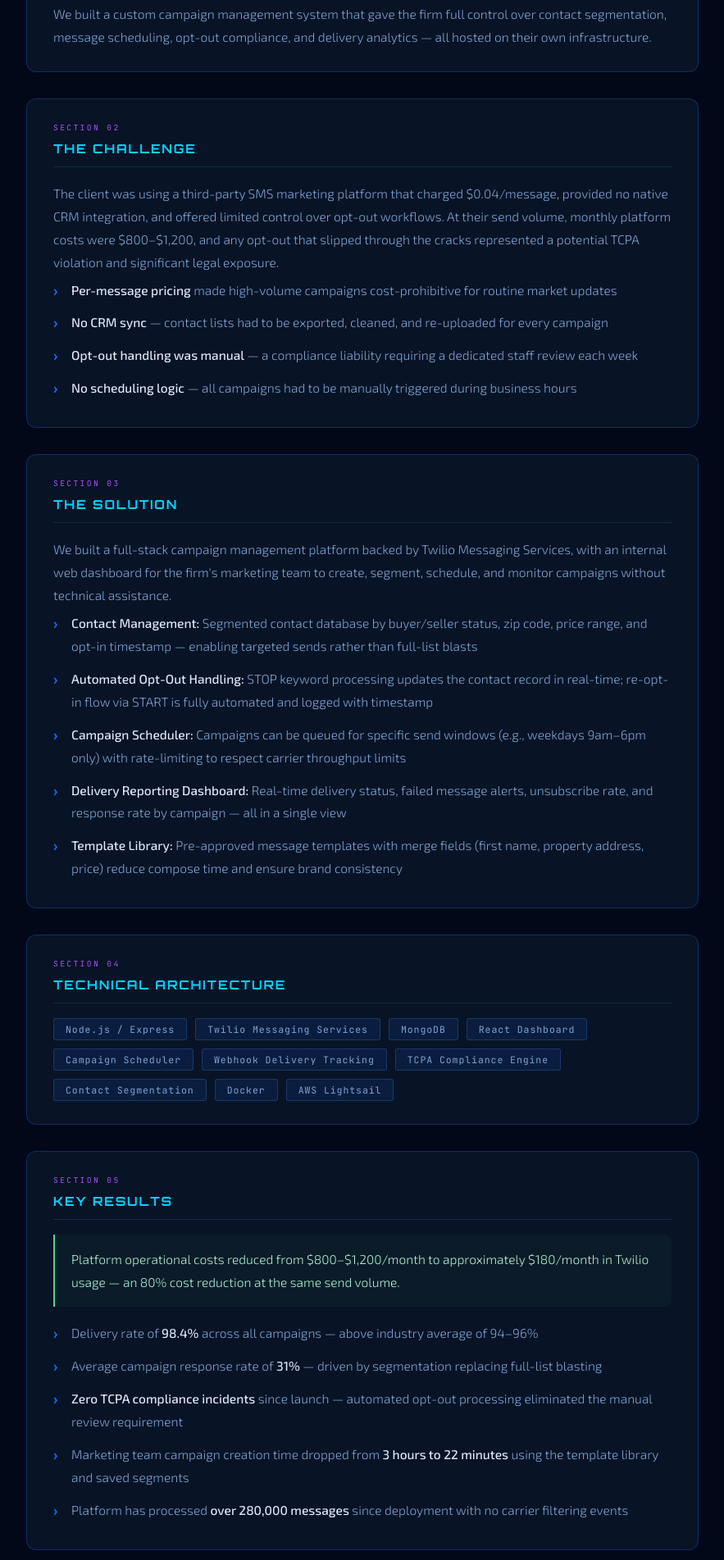
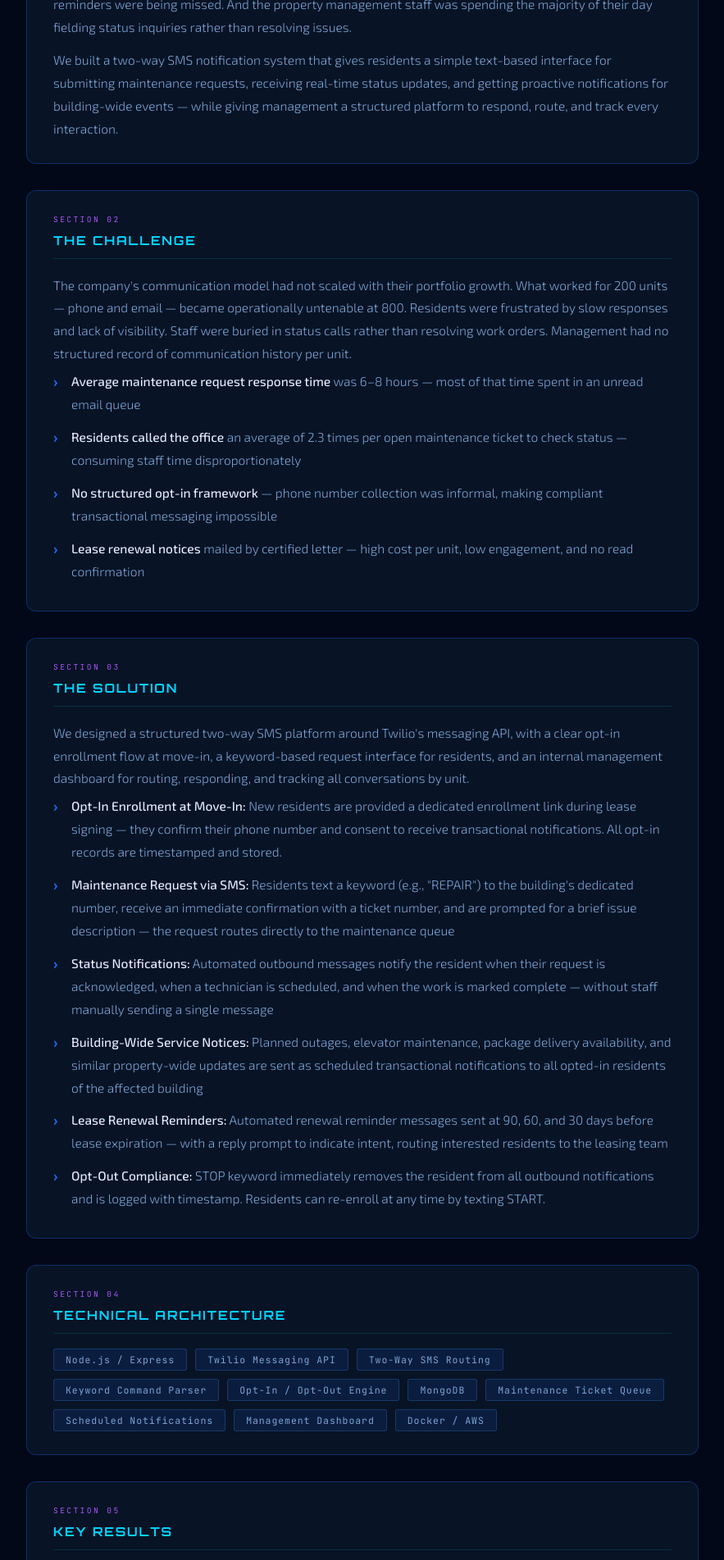
Before and after one commit to bruhnf/bruhnfreeman.com, a website: page public/projects/sms-notifications.html in a window 1280 px wide. Shown: the part 897-2800 px from the top of the page at 82% size, without its empty margins (198-1081 px from the left). Drawn offline with Linux system fonts and the light colour scheme; animation ran at ten frames a second.

Commit message:
Changed SMS BLAST to something more subtle. sms-notifications

```diff
--- a/public/projects/sms-blast.html
+++ b/public/projects/sms-notifications.html
@@ -3,7 +3,7 @@
 <head>
     <meta charset="UTF-8">
     <meta name="viewport" content="width=device-width, initial-scale=1.0">
-    <title>SMS Blast & Campaign System — Project Summary | Bruhn Freeman</title>
+    <title>Resident SMS Notification System — Project Summary | Bruhn Freeman</title>
     <link href="https://fonts.googleapis.com/css2?family=Orbitron:wght@400;700;900&family=Exo+2:wght@300;400;500;600&family=JetBrains+Mono:wght@400;500&display=swap" rel="stylesheet">
     <style>
         :root { --deep-space: #020818; --nebula-blue: #0a1628; --glow-blue: #1a6eff; --glow-cyan: #00d4ff; --glow-purple: #a855f7; --glow-green: #4ade80; --text-primary: #e2eaff; --text-secondary: #7ba4d4; --text-muted: #3a5a8a; --border-glow: rgba(26, 110, 255, 0.3); --card-bg: rgba(10, 22, 40, 0.85); }
@@ -14,8 +14,7 @@
         .stars::after { background-image: radial-gradient(1px 1px at 5% 55%, rgba(255,255,255,0.5) 0%, transparent 100%), radial-gradient(1.5px 1.5px at 35% 25%, rgba(200,210,255,0.8) 0%, transparent 100%), radial-gradient(1px 1px at 55% 85%, rgba(255,255,255,0.6) 0%, transparent 100%), radial-gradient(1px 1px at 75% 50%, rgba(180,200,255,0.7) 0%, transparent 100%); animation: twinkle 8s ease-in-out infinite alternate; }
         @keyframes twinkle { 0% { opacity: 0.6; } 100% { opacity: 1; } }
         .nebula { position: fixed; top: 0; left: 0; width: 100%; height: 100%; pointer-events: none; z-index: 0; background: radial-gradient(ellipse 80% 50% at 20% 30%, rgba(26, 110, 255, 0.08) 0%, transparent 60%), radial-gradient(ellipse 60% 40% at 80% 70%, rgba(168, 85, 247, 0.07) 0%, transparent 60%); }
-        header { position: relative; z-index: 10; padding: 40px 60px 30px; border-bottom: 1px solid var(--border-glow); background: linear-gradient(180deg, rgba(2,8,24,0.95) 0%, transparent 100%); display: flex; align-items: center; justify-content: space-between; animation: fadeDown 0.8s ease forwards; }
-        @keyframes fadeDown { from { opacity: 0; transform: translateY(-20px); } to { opacity: 1; transform: translateY(0); } }
+        header { position: relative; z-index: 10; padding: 40px 60px 30px; border-bottom: 1px solid var(--border-glow); background: linear-gradient(180deg, rgba(2,8,24,0.95) 0%, transparent 100%); display: flex; align-items: center; justify-content: space-between; }
         .logo { font-family: 'Orbitron', monospace; font-size: 1.4em; font-weight: 900; letter-spacing: 0.15em; text-transform: uppercase; background: linear-gradient(135deg, var(--glow-cyan), var(--glow-blue), var(--glow-purple)); -webkit-background-clip: text; -webkit-text-fill-color: transparent; background-clip: text; text-decoration: none; }
         nav a { font-family: 'Orbitron', monospace; font-size: 0.65em; letter-spacing: 0.12em; color: var(--text-secondary); text-decoration: none; text-transform: uppercase; margin-left: 30px; transition: color 0.3s; }
         nav a:hover { color: var(--glow-cyan); text-shadow: 0 0 12px rgba(0, 212, 255, 0.6); }
@@ -72,15 +71,15 @@
     <a href="/#work" class="back-link">← Back to More Solutions</a>
 
     <div class="project-num">// PROJECT 004</div>
-    <div class="category-badge">SMS Campaign Platform · Real Estate</div>
-    <h1 class="page-title">SMS Blast & Campaign System</h1>
-    <p class="page-subtitle">Compliant Bulk Messaging & Campaign Automation for a Real Estate Firm — 4,000+ Contacts</p>
+    <div class="category-badge">SMS Notifications · Property Management</div>
+    <h1 class="page-title">Resident SMS Notification System</h1>
+    <p class="page-subtitle">Two-Way Transactional Messaging for a Multi-Property Residential Management Company — 800+ Units</p>
 
     <div class="stats-bar">
-        <div class="stat"><div class="stat-val">4,200+</div><div class="stat-label">Active Contacts</div></div>
-        <div class="stat"><div class="stat-val">98.4%</div><div class="stat-label">Delivery Rate</div></div>
-        <div class="stat"><div class="stat-val">31%</div><div class="stat-label">Avg Open/Response Rate</div></div>
-        <div class="stat"><div class="stat-val">100%</div><div class="stat-label">TCPA Compliant</div></div>
+        <div class="stat"><div class="stat-val">800+</div><div class="stat-label">Residential Units</div></div>
+        <div class="stat"><div class="stat-val">72%</div><div class="stat-label">Faster Request Resolution</div></div>
+        <div class="stat"><div class="stat-val">91%</div><div class="stat-label">Resident Opt-In Rate</div></div>
+        <div class="stat"><div class="stat-val">58%</div><div class="stat-label">Inbound Call Reduction</div></div>
     </div>
 
     <div class="glow-divider"></div>
@@ -88,32 +87,33 @@
     <div class="section">
         <span class="section-number">Section 01</span>
         <h2>Project Overview</h2>
-        <p>A regional real estate firm with a buyer and seller database of 4,200+ opted-in contacts needed a reliable way to push time-sensitive listing alerts, open house announcements, and market update campaigns via SMS — without the per-message fees and compliance limitations of generic bulk SMS platforms.</p>
-        <p>We built a custom campaign management system that gave the firm full control over contact segmentation, message scheduling, opt-out compliance, and delivery analytics — all hosted on their own infrastructure.</p>
+        <p>A residential property management company overseeing 800+ units across six buildings was handling all tenant communication through phone calls and a shared email inbox. Maintenance requests sat unread for hours. Residents had no way to check the status of an open request without calling the office. Lease renewal reminders were being missed. And the property management staff was spending the majority of their day fielding status inquiries rather than resolving issues.</p>
+        <p>We built a two-way SMS notification system that gives residents a simple text-based interface for submitting maintenance requests, receiving real-time status updates, and getting proactive notifications for building-wide events — while giving management a structured platform to respond, route, and track every interaction.</p>
     </div>
 
     <div class="section">
         <span class="section-number">Section 02</span>
         <h2>The Challenge</h2>
-        <p>The client was using a third-party SMS marketing platform that charged $0.04/message, provided no native CRM integration, and offered limited control over opt-out workflows. At their send volume, monthly platform costs were $800–$1,200, and any opt-out that slipped through the cracks represented a potential TCPA violation and significant legal exposure.</p>
+        <p>The company's communication model had not scaled with their portfolio growth. What worked for 200 units — phone and email — became operationally untenable at 800. Residents were frustrated by slow responses and lack of visibility. Staff were buried in status calls rather than resolving work orders. Management had no structured record of communication history per unit.</p>
         <ul>
-            <li><strong>Per-message pricing</strong> made high-volume campaigns cost-prohibitive for routine market updates</li>
-            <li><strong>No CRM sync</strong> — contact lists had to be exported, cleaned, and re-uploaded for every campaign</li>
-            <li><strong>Opt-out handling was manual</strong> — a compliance liability requiring a dedicated staff review each week</li>
-            <li><strong>No scheduling logic</strong> — all campaigns had to be manually triggered during business hours</li>
+            <li><strong>Average maintenance request response time</strong> was 6–8 hours — most of that time spent in an unread email queue</li>
+            <li><strong>Residents called the office</strong> an average of 2.3 times per open maintenance ticket to check status — consuming staff time disproportionately</li>
+            <li><strong>No structured opt-in framework</strong> — phone number collection was informal, making compliant transactional messaging impossible</li>
+            <li><strong>Lease renewal notices</strong> mailed by certified letter — high cost per unit, low engagement, and no read confirmation</li>
         </ul>
     </div>
 
     <div class="section">
         <span class="section-number">Section 03</span>
         <h2>The Solution</h2>
-        <p>We built a full-stack campaign management platform backed by Twilio Messaging Services, with an internal web dashboard for the firm's marketing team to create, segment, schedule, and monitor campaigns without technical assistance.</p>
+        <p>We designed a structured two-way SMS platform around Twilio's messaging API, with a clear opt-in enrollment flow at move-in, a keyword-based request interface for residents, and an internal management dashboard for routing, responding, and tracking all conversations by unit.</p>
         <ul>
-            <li><strong>Contact Management:</strong> Segmented contact database by buyer/seller status, zip code, price range, and opt-in timestamp — enabling targeted sends rather than full-list blasts</li>
-            <li><strong>Automated Opt-Out Handling:</strong> STOP keyword processing updates the contact record in real-time; re-opt-in flow via START is fully automated and logged with timestamp</li>
-            <li><strong>Campaign Scheduler:</strong> Campaigns can be queued for specific send windows (e.g., weekdays 9am–6pm only) with rate-limiting to respect carrier throughput limits</li>
-            <li><strong>Delivery Reporting Dashboard:</strong> Real-time delivery status, failed message alerts, unsubscribe rate, and response rate by campaign — all in a single view</li>
-            <li><strong>Template Library:</strong> Pre-approved message templates with merge fields (first name, property address, price) reduce compose time and ensure brand consistency</li>
+            <li><strong>Opt-In Enrollment at Move-In:</strong> New residents are provided a dedicated enrollment link during lease signing — they confirm their phone number and consent to receive transactional notifications. All opt-in records are timestamped and stored.</li>
+            <li><strong>Maintenance Request via SMS:</strong> Residents text a keyword (e.g., "REPAIR") to the building's dedicated number, receive an immediate confirmation with a ticket number, and are prompted for a brief issue description — the request routes directly to the maintenance queue</li>
+            <li><strong>Status Notifications:</strong> Automated outbound messages notify the resident when their request is acknowledged, when a technician is scheduled, and when the work is marked complete — without staff manually sending a single message</li>
+            <li><strong>Building-Wide Service Notices:</strong> Planned outages, elevator maintenance, package delivery availability, and similar property-wide updates are sent as scheduled transactional notifications to all opted-in residents of the affected building</li>
+            <li><strong>Lease Renewal Reminders:</strong> Automated renewal reminder messages sent at 90, 60, and 30 days before lease expiration — with a reply prompt to indicate intent, routing interested residents to the leasing team</li>
+            <li><strong>Opt-Out Compliance:</strong> STOP keyword immediately removes the resident from all outbound notifications and is logged with timestamp. Residents can re-enroll at any time by texting START.</li>
         </ul>
     </div>
 
@@ -122,36 +122,36 @@
         <h2>Technical Architecture</h2>
         <div class="stack-grid">
             <span class="stack-tag">Node.js / Express</span>
-            <span class="stack-tag">Twilio Messaging Services</span>
+            <span class="stack-tag">Twilio Messaging API</span>
+            <span class="stack-tag">Two-Way SMS Routing</span>
+            <span class="stack-tag">Keyword Command Parser</span>
+            <span class="stack-tag">Opt-In / Opt-Out Engine</span>
             <span class="stack-tag">MongoDB</span>
-            <span class="stack-tag">React Dashboard</span>
-            <span class="stack-tag">Campaign Scheduler</span>
-            <span class="stack-tag">Webhook Delivery Tracking</span>
-            <span class="stack-tag">TCPA Compliance Engine</span>
-            <span class="stack-tag">Contact Segmentation</span>
-            <span class="stack-tag">Docker</span>
-            <span class="stack-tag">AWS Lightsail</span>
+            <span class="stack-tag">Maintenance Ticket Queue</span>
+            <span class="stack-tag">Scheduled Notifications</span>
+            <span class="stack-tag">Management Dashboard</span>
+            <span class="stack-tag">Docker / AWS</span>
         </div>
     </div>
 
     <div class="section">
         <span class="section-number">Section 05</span>
         <h2>Key Results</h2>
-        <div class="result-highlight"><p>Platform operational costs reduced from $800–$1,200/month to approximately $180/month in Twilio usage — an 80% cost reduction at the same send volume.</p></div>
+        <div class="result-highlight"><p>Inbound "status check" phone calls to the office dropped 58% within 45 days of launch — automated status notifications resolved the inquiry before residents picked up the phone.</p></div>
         <ul>
-            <li>Delivery rate of <strong>98.4%</strong> across all campaigns — above industry average of 94–96%</li>
-            <li>Average campaign response rate of <strong>31%</strong> — driven by segmentation replacing full-list blasting</li>
-            <li><strong>Zero TCPA compliance incidents</strong> since launch — automated opt-out processing eliminated the manual review requirement</li>
-            <li>Marketing team campaign creation time dropped from <strong>3 hours to 22 minutes</strong> using the template library and saved segments</li>
-            <li>Platform has processed <strong>over 280,000 messages</strong> since deployment with no carrier filtering events</li>
+            <li>Maintenance request acknowledgement time dropped from <strong>6–8 hours to under 3 minutes</strong> — automated confirmation fires immediately on submission</li>
+            <li><strong>91% of residents</strong> opted in during the first lease cycle — higher adoption than both email and the prior phone-based system</li>
+            <li>Average full-cycle request resolution time improved by <strong>72%</strong> — structured routing eliminated the unread-email bottleneck entirely</li>
+            <li>Lease renewal response rate improved from <strong>34% to 71%</strong> — SMS reminders at 90/60/30 days replaced certified mail as the primary renewal channel</li>
+            <li>Property management staff recaptured an estimated <strong>11 hours per week</strong> previously spent on inbound status inquiries</li>
         </ul>
     </div>
 
     <div class="section">
         <span class="section-number">Section 06</span>
         <h2>Interested in a Similar System?</h2>
-        <p>If you're running high-volume SMS campaigns and paying per-message on a third-party platform, a custom system built on Twilio's infrastructure can dramatically reduce operating costs while giving you complete control over compliance and data.</p>
-        <p style="margin-top:18px;"><a href="/#contact">Discuss your campaign needs →</a></p>
+        <p>If your organization communicates with a recurring base of contacts — residents, clients, patients, or customers — a structured transactional SMS system can replace phone tag and email queues with direct, traceable, two-way communication that people actually respond to.</p>
+        <p style="margin-top:18px;"><a href="/#contact">Let's talk about your communication workflow →</a></p>
     </div>
 </main>
 
```
Also changed, not shown: public/index.html (+5 -5 lines).
